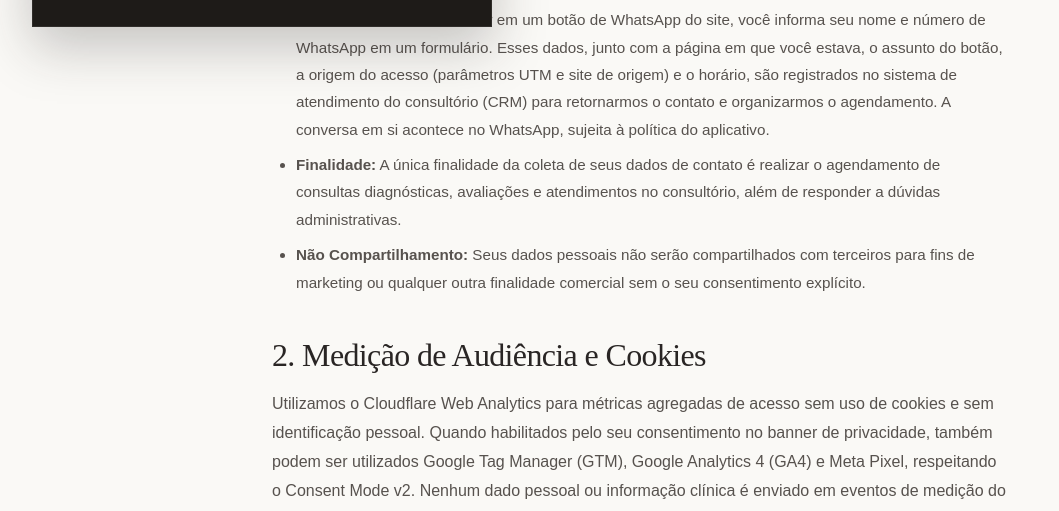
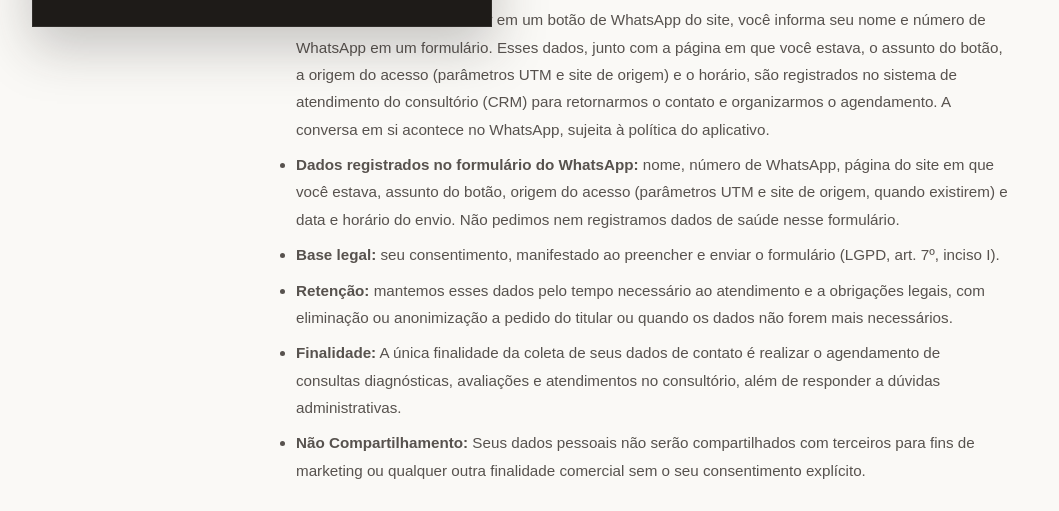
Before and after one commit to keevinvieeira/site-dra-milena-miranda, a plain HTML site: page politica-de-privacidade-lgpd.html in a window 1280 px wide. Shown: the part 741-1252 px from the top of the page, without its empty margins (0-1059 px from the left). Drawn offline with Linux system fonts and the light colour scheme.

Commit message:
docs(privacidade): descreve dados do formulario de WhatsApp, base legal e retencao
Co-authored-by: OpenBot <335604065+openbotgit[bot]@users.noreply.github.com>

```diff
--- a/politica-de-privacidade-lgpd.html
+++ b/politica-de-privacidade-lgpd.html
@@ -142,6 +142,9 @@
                     </p>
                     <ul style="margin-left: 1.5rem; margin-bottom: 1.5rem;">
                         <li style="margin-bottom: 0.5rem;"><strong>Dados de Contato:</strong> Ao clicar em um botão de WhatsApp do site, você informa seu nome e número de WhatsApp em um formulário. Esses dados, junto com a página em que você estava, o assunto do botão, a origem do acesso (parâmetros UTM e site de origem) e o horário, são registrados no sistema de atendimento do consultório (CRM) para retornarmos o contato e organizarmos o agendamento. A conversa em si acontece no WhatsApp, sujeita à política do aplicativo.</li>
+                        <li style="margin-bottom: 0.5rem;"><strong>Dados registrados no formulário do WhatsApp:</strong> nome, número de WhatsApp, página do site em que você estava, assunto do botão, origem do acesso (parâmetros UTM e site de origem, quando existirem) e data e horário do envio. Não pedimos nem registramos dados de saúde nesse formulário.</li>
+                        <li style="margin-bottom: 0.5rem;"><strong>Base legal:</strong> seu consentimento, manifestado ao preencher e enviar o formulário (LGPD, art. 7º, inciso I).</li>
+                        <li style="margin-bottom: 0.5rem;"><strong>Retenção:</strong> mantemos esses dados pelo tempo necessário ao atendimento e a obrigações legais, com eliminação ou anonimização a pedido do titular ou quando os dados não forem mais necessários.</li>
                         <li style="margin-bottom: 0.5rem;"><strong>Finalidade:</strong> A única finalidade da coleta de seus dados de contato é realizar o agendamento de consultas diagnósticas, avaliações e atendimentos no consultório, além de responder a dúvidas administrativas.</li>
                         <li style="margin-bottom: 0.5rem;"><strong>Não Compartilhamento:</strong> Seus dados pessoais não serão compartilhados com terceiros para fins de marketing ou qualquer outra finalidade comercial sem o seu consentimento explícito.</li>
                     </ul>
```
